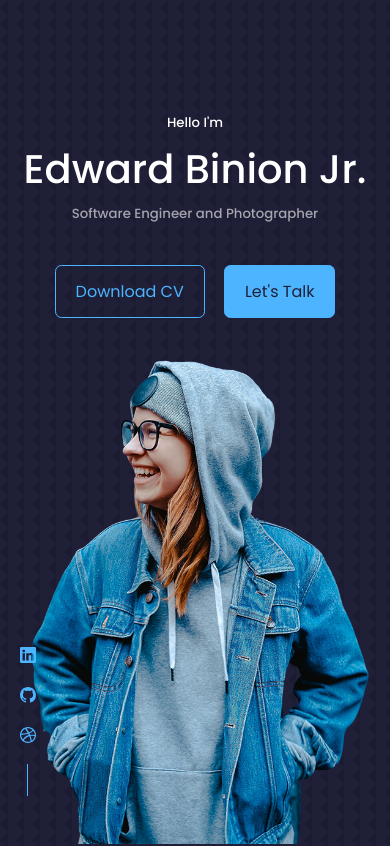
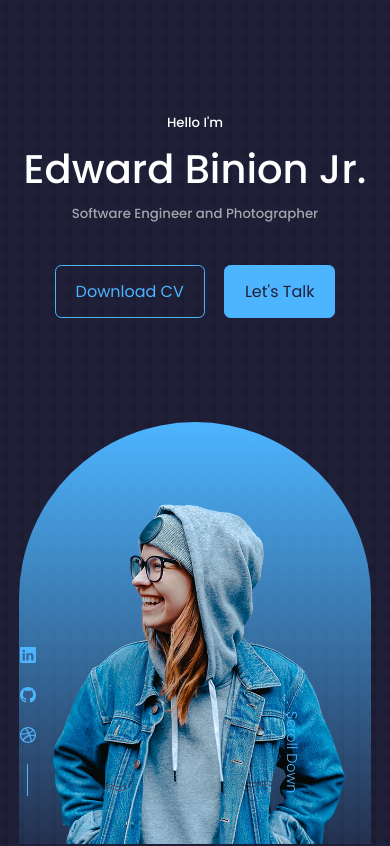
Before and after one commit to eddie1397/React-Portfolio, a React (Create React App) app: page / in a window 390 px wide. Shown: the top 846 px of the page. Built offline with nearby package versions, Linux system fonts and the light colour scheme.

Commit message:
header.css complete

```diff
--- a/src/components/header/header.css
+++ b/src/components/header/header.css
@@ -39,3 +39,52 @@
     height: 2rem;
     background: var(--color-primary);
 }
+
+
+
+/* +++++++++++++++++++++++  ME   +++++++++++++++++++++++ */
+.me {
+    background: linear-gradient(var(--color-primary), transparent);
+    width: 22rem;
+    height: 30rem;
+    position: absolute;
+    left: calc(50% - 11rem);
+    margin-top: 4rem;
+    border-radius: 12rem 12rem 0 0;
+    overflow: hidden;
+    padding: 5rem 1.5rem 1.5rem 1.5rem;
+
+}
+
+
+/* +++++++++++++++++++++++  SCROLL DOWN   +++++++++++++++++++++++ */
+.scroll__down {
+    position: absolute;
+    right: 2.3rem;
+    bottom: 5rem;
+    transform: rotate(90deg);
+    font-weight: 300;
+    font-size: 0.9rem;
+}
+
+
+/* +++++++++++++++++++++++  MEDIA QUERIES (MEDIUM DEVICES)  +++++++++++++++++++++++ */
+@media  screen and (max-width: 1024px) {
+    header {
+        height: 68vh;
+
+    }
+}
+
+/* +++++++++++++++++++++++  MEDIA QUERIES (SMALL DEVICES)  +++++++++++++++++++++++ */
+@media  screen and (max-width: 600px) {
+    header {
+        height: 100vh;
+    }
+
+    .header_socials,
+    .scroll_down {
+        display: none;
+    }
+
+}
```
